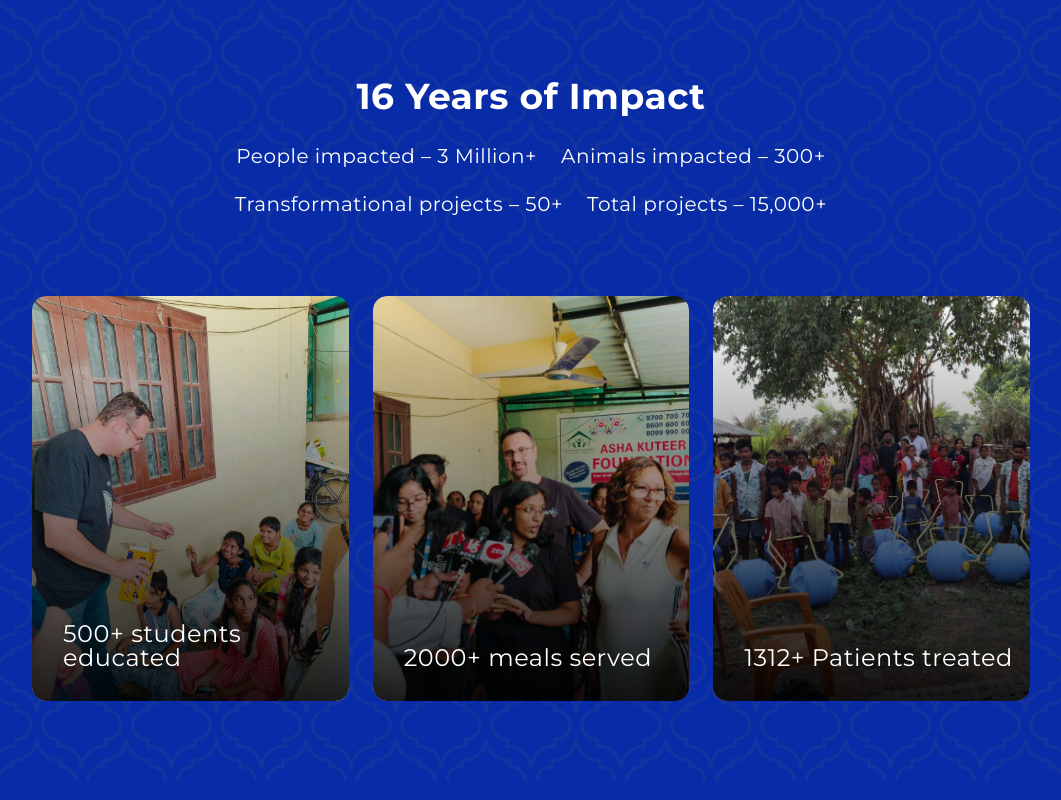
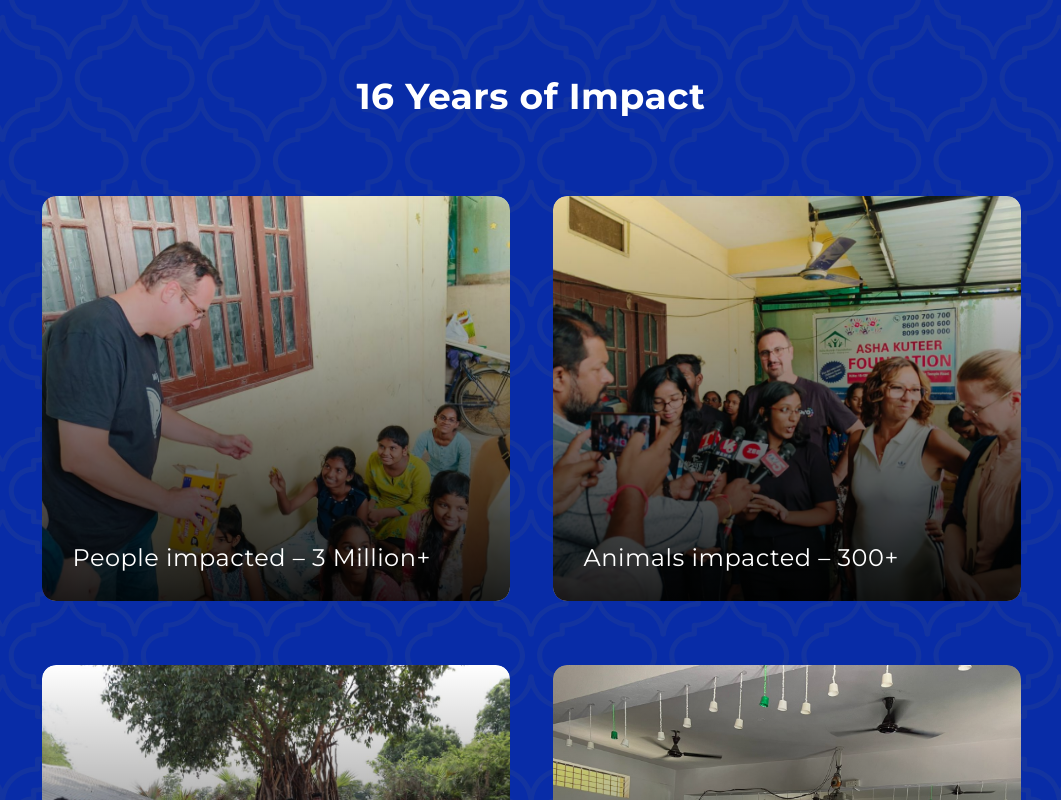
Before and after one commit to kanakk365/streetcause-2, a Next.js app: page / in a window 1280 px wide. Shown: the part 3058-3858 px from the top of the page, without its empty margins (109-1170 px from the left). Built offline with nearby package versions, Linux system fonts and the light colour scheme.

Commit message:
fix : some things :)

```diff
--- a/src/app/Components/About.tsx
+++ b/src/app/Components/About.tsx
@@ -35,7 +35,7 @@ export const AboutSection: React.FC = () => {
             alt="Navratri celebration panoramic view"
             width={593}
             height={238}
-            className="col-span-2 w-[37.0625rem] h-[14.875rem] object-cover rounded-xl max-sm:w-full max-sm:h-[11.25rem]"
+            className="col-span-2 w-[37.0625rem] h-[14.875rem] object-cover rounded-xl max-md:col-span-1 max-sm:w-full max-sm:h-[11.25rem]"
           />
         </div>
 
@@ -70,7 +70,7 @@ export const AboutSection: React.FC = () => {
           </div>
 
           <iframe
-            src="https://www.google.com/maps/embed?pb=!1m18!1m12!1m3!1d3806.795!2d78.4728!3d17.3850!2m3!1f0!2f0!3f0!3m2!1i1024!2i768!4f13.1!3m3!1m2!1s0x3bcb99e2c6b7f1b7%3A0x2c6b7f1b7f1b7f1b!2sNampally%20Exhibition%20Grounds!5e0!3m2!1sen!2sin!4v1694820000000!5m2!1sen!2sin"
+            src="https://maps.google.com/maps?q=17.409144846633414,78.46033230372608&t=&z=15&ie=UTF8&iwloc=&output=embed"
             width="100%"
             height="151"
             style={{ border: 0 }}
--- a/src/app/Components/BuyPassModal.tsx
+++ b/src/app/Components/BuyPassModal.tsx
@@ -112,7 +112,7 @@ export const BuyPassModal: React.FC<BuyPassModalProps> = ({ isOpen, onClose, ini
   // Calculate total amount based on pass type and quantity
   const totalAmount = useMemo(() => {
     if (passCount <= 0) return 0;
-    const baseAmount = /vip/i.test(passType) ? 1000 : 500;
+    const baseAmount = /vip/i.test(passType) ? 999 : 309;
     return baseAmount * passCount;
   }, [passType, passCount]);
 
@@ -165,7 +165,7 @@ export const BuyPassModal: React.FC<BuyPassModalProps> = ({ isOpen, onClose, ini
         const ticket = json.data;
 
         // Step 2: Create Razorpay order via checkout endpoint
-        const amountRupees = /vip/i.test(ticket.passType) ? 1000 : 500;
+        const amountRupees = /vip/i.test(ticket.passType) ? 999 : 309;
         const cRes = await fetch("https://scpapi.elitceler.com/api/v1/payments/checkout", {
           method: "POST",
           headers: { "Content-Type": "application/json" },
@@ -324,7 +324,7 @@ export const BuyPassModal: React.FC<BuyPassModalProps> = ({ isOpen, onClose, ini
                 <p className="text-white text-2xl font-bold">₹{totalAmount}</p>
                 {passCount > 1 && (
                   <p className="text-white/80 text-sm mt-1">
-                    {passCount} passes × ₹{/vip/i.test(passType) ? 1000 : 500}
+                    {passCount} passes × ₹{/vip/i.test(passType) ? 999 : 309}
                   </p>
                 )}
               </div>
--- a/src/app/Components/Impact.tsx
+++ b/src/app/Components/Impact.tsx
@@ -6,18 +6,23 @@ export const ImpactSection: React.FC = () => {
   const impacts = [
     {
       image: "/images/impact1.png",
-      title: "500+ students educated",
-      alt: "Students in classroom"
+      title: "People impacted – 3 Million+",
+      alt: "People impacted"
     },
     {
       image: "/images/impact2.png",
-      title: "2000+ meals served",
-      alt: "Community meal service"
+      title: "Animals impacted – 300+",
+      alt: "Animals impacted"
     },
     {
       image: "/images/impact3.png",
-      title: "1312+ Patients treated",
-      alt: "Medical care being provided"
+      title: "Transformational projects – 50+",
+      alt: "Transformational projects"
+    },
+    {
+      image: "/images/impact4.png",
+      title: "Total projects – 15,000+",
+      alt: "Total projects"
     }
   ];
 
@@ -35,23 +40,9 @@ export const ImpactSection: React.FC = () => {
           <h2 className="text-white text-4xl font-bold leading-10 tracking-[0.03125rem] text-center max-sm:text-3xl max-sm:leading-9">
             16 Years of Impact
           </h2>
-          <div className="flex flex-row flex-wrap justify-center gap-6 max-sm:gap-4 text-center">
-            <p className="text-white text-xl font-normal leading-6 tracking-[0.03125rem] max-sm:text-lg max-sm:leading-6 whitespace-nowrap">
-              People impacted – 3 Million+
-            </p>
-            <p className="text-white text-xl font-normal leading-6 tracking-[0.03125rem] max-sm:text-lg max-sm:leading-6 whitespace-nowrap">
-              Animals impacted – 300+
-            </p>
-            <p className="text-white text-xl font-normal leading-6 tracking-[0.03125rem] max-sm:text-lg max-sm:leading-6 whitespace-nowrap">
-              Transformational projects – 50+
-            </p>
-            <p className="text-white text-xl font-normal leading-6 tracking-[0.03125rem] max-sm:text-lg max-sm:leading-6 whitespace-nowrap">
-              Total projects – 15,000+
-            </p>
-          </div>
         </header>
 
-        <div className="flex justify-center gap-6 w-full max-md:flex-col max-md:gap-8 max-sm:gap-6">
+        <div className="grid grid-cols-2 justify-items-center gap-x-6 gap-y-16 w-full max-sm:grid-cols-1 max-sm:gap-x-4 max-sm:gap-y-8">
           {impacts.map((impact, index) => (
             <ImpactCard
               key={index}
--- a/src/app/Components/Pass.tsx
+++ b/src/app/Components/Pass.tsx
@@ -34,7 +34,7 @@ export const PassSection: React.FC = () => {
     {
       title: "Dandiya Dhoom (General)",
       description: "Entry for one, Regular Access",
-      price: "₹499",
+      price: "₹309",
       image: "/images/pass1.png"
     },
     {
--- a/src/app/Components/WhyFooterSection.tsx
+++ b/src/app/Components/WhyFooterSection.tsx
@@ -174,7 +174,7 @@ export const WhyFooterSection: React.FC = () => {
             </div>
 
             <iframe
-              src="https://www.google.com/maps/embed?pb=!1m18!1m12!1m3!1d3806.795!2d78.4728!3d17.3850!2m3!1f0!2f0!3f0!3m2!1i1024!2i768!4f13.1!3m3!1m2!1s0x3bcb99e2c6b7f1b7%3A0x2c6b7f1b7f1b7f1b!2sNampally%20Exhibition%20Grounds!5e0!3m2!1sen!2sin!4v1694820000000!5m2!1sen!2sin"
+              src="https://maps.google.com/maps?q=17.409144846633414,78.46033230372608&t=&z=15&ie=UTF8&iwloc=&output=embed"
               width="100%"
               height="170"
               style={{ border: 0 }}
```
Also changed, not shown: public/images/impact4.png (added).
